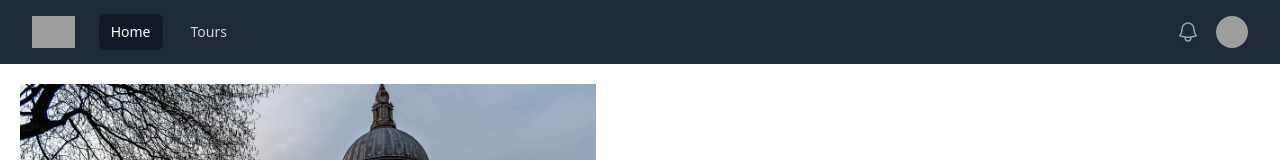
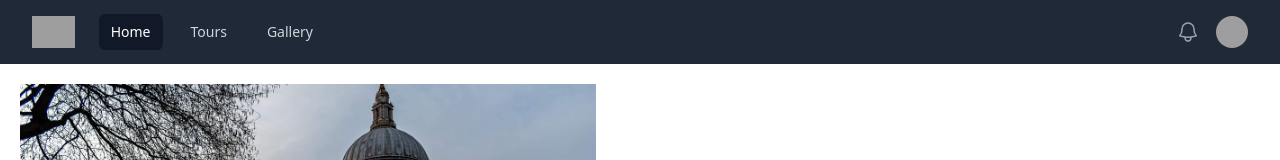
Before and after one commit to Prathamesh2801/TUT_Tour-Travel, a React (Vite) app: page / in a window 1280 px wide. Shown: the top 160 px of the page. Built offline with nearby package versions, Linux system fonts and the light colour scheme; grey boxes are pictures that could not be loaded.

Commit message:
added tab gallery

```diff
--- a/src/components/Header.jsx
+++ b/src/components/Header.jsx
@@ -14,6 +14,7 @@ import { NavLink } from "react-router-dom";
 const navigation = [
   { name: "Home", to: "/", current: true },
   { name: "Tours", to: "/tours", current: false },
+  { name: "Gallery", to: "/gallery", current: false },
 ];
 
 function classNames(...classes) {
```
